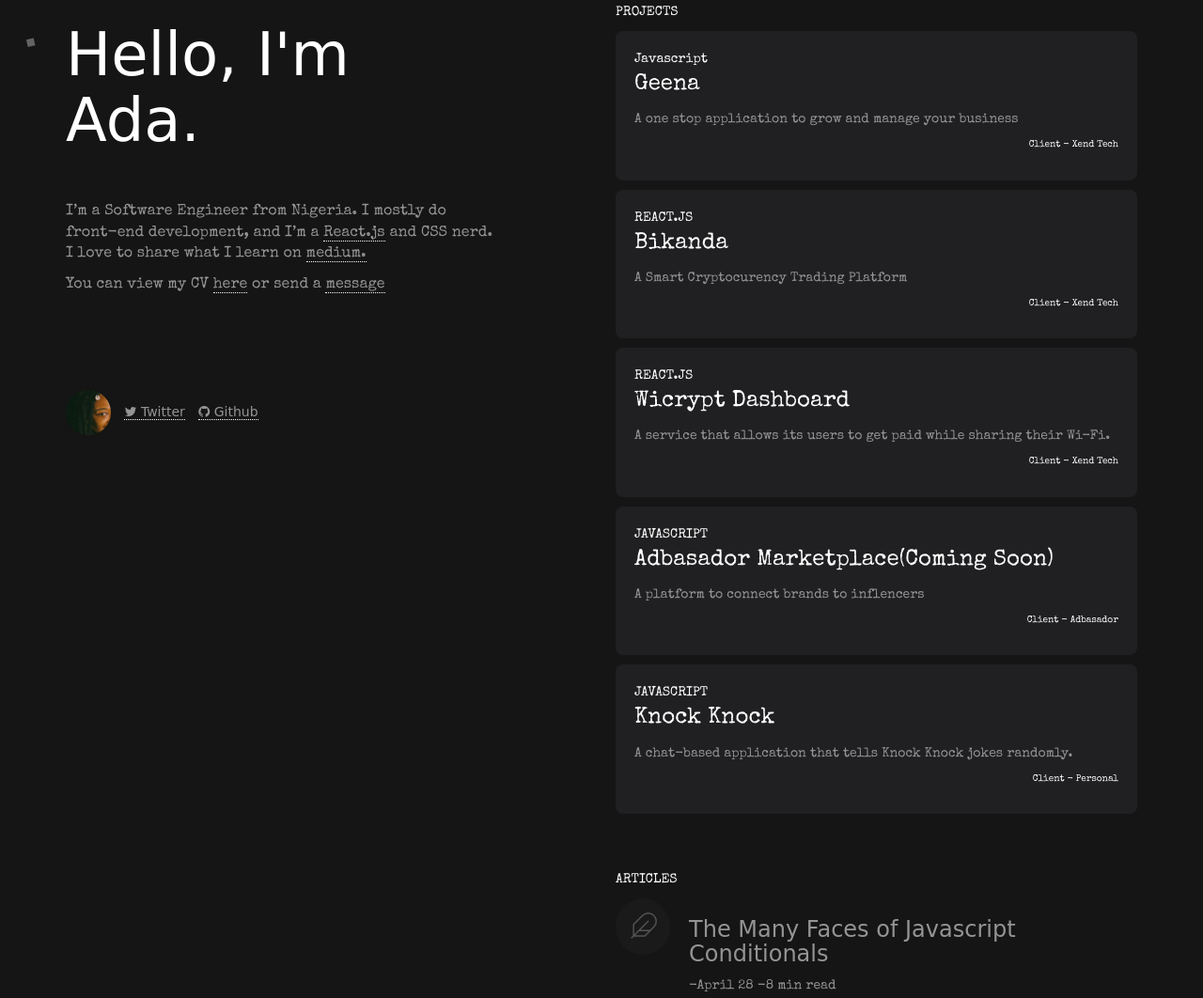
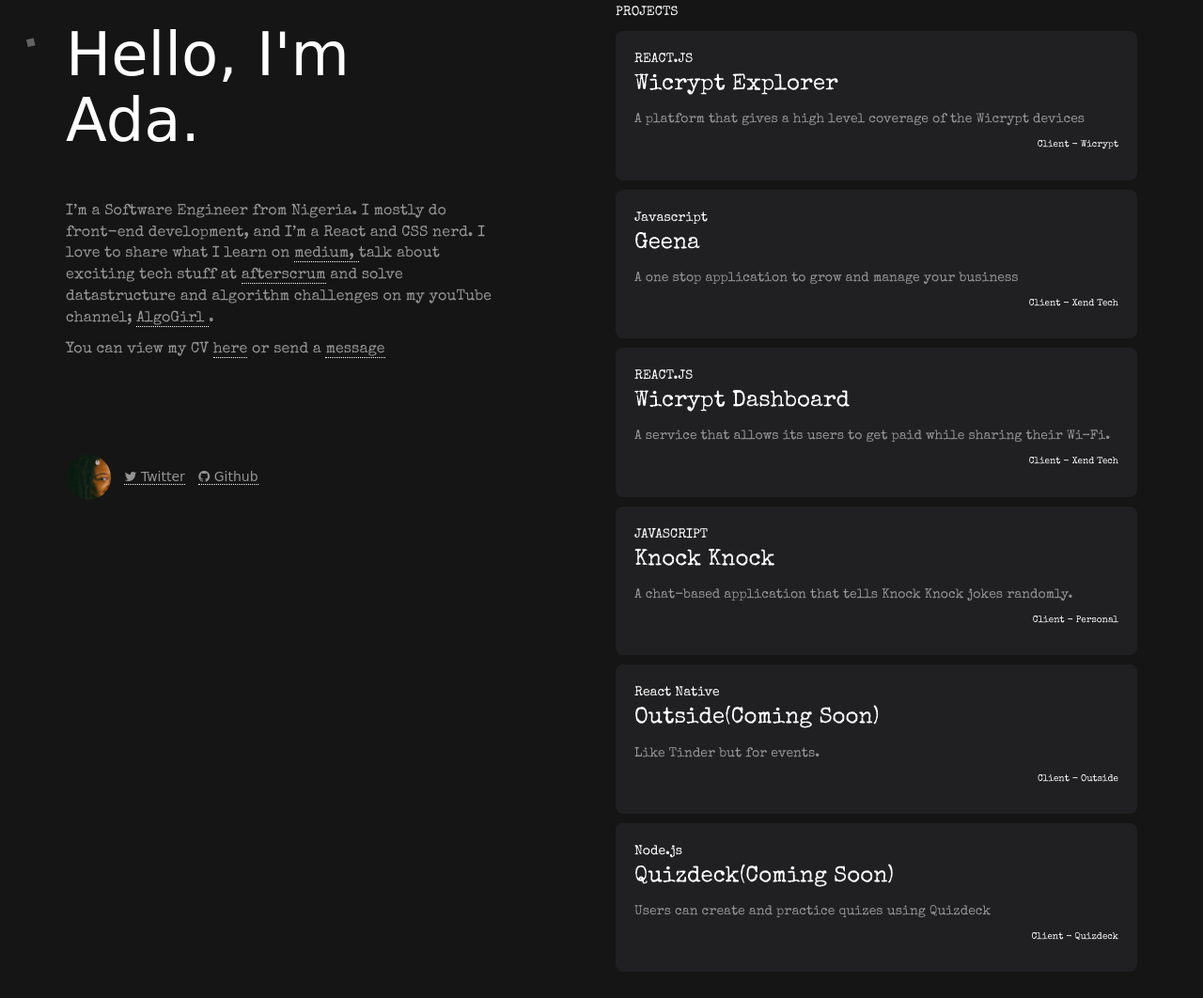
Before and after one commit to ada-h/ada, a plain HTML site: page index.html in a window 1280 px wide. Shown: the part 147-1209 px from the top of the page at 94% size. Drawn offline with nearby package versions, Linux system fonts and the light colour scheme; grey boxes are pictures that could not be loaded; a script that the page names is missing; a web font is replaced by a local one.

Commit message:
update cv

```diff
--- a/index.html
+++ b/index.html
@@ -57,8 +57,11 @@
             <div class="mb-100">
               <p class="text-dim t-sm">
                 I’m a Software Engineer from Nigeria. I mostly do front-end
-                development, and I’m a <a href="https://reactjs.org/" target="_blank"> React.js</a> and CSS nerd. I
-                love to share what I learn on <a href="https://medium.com/@adaobiosakwe" target="_blank">medium. </a>
+                development, and I’m a React and CSS nerd. I
+                love to share what I learn on <a href="https://medium.com/@adaobiosakwe" target="_blank">medium, </a>
+                talk about exciting tech stuff at <a href="https://anchor.fm/afterscrum" target="_blank">afterscrum</a>
+                and solve datastructure and algorithm challenges on my youTube channel;
+                <a href="https://www.youtube.com/channel/UCg4Og5eLJ40Jg4PsNLZfCmw" target="_blank">AlgoGirl </a>.
               </p>
               <p class="text-dim t-sm"> You can view my CV <a target="_blank" href="https://docs.google.com/document/d/1vy95_tF__u8-zfcsbRJdVwJBV_JL_Gvgwm4-zYGFXMY/edit?usp=sharing">here</a> or send a
                 <a href="mailto:adanaza89@gmail.com">message</a></p>
@@ -89,6 +92,18 @@
                 <p> PROJECTS</p>
               </div>
               <div class="col-lg-12">
+                <a href="https://scan.wicrypt.com/" target="_blank">
+                <div class="card">
+                  <div class="card-body">
+                    <p class="mb-0 text-light"> REACT.JS</p>
+                    <p class="t-lg text-light"> Wicrypt Explorer</p>
+                    <p class="text-dim"> A platform that gives a high level coverage of the Wicrypt devices </p>
+                    <p class="t-xs text-right text-light"> Client - Wicrypt</p>
+                  </div>
+                </div>
+              </a>
+              </div>
+              <div class="col-lg-12">
                 <a href="https://geena.xend.africa/" target="_blank">
                 <div class="card">
                   <div class="card-body">
@@ -100,18 +115,7 @@
                 </div>
               </a>
               </div>
-              <div class="col-lg-12">
-                <a href="https://bounty.bikanda.com/" target="_blank">
-                <div class="card">
-                  <div class="card-body">
-                    <p class="mb-0 text-light"> REACT.JS</p>
-                    <p class="t-lg text-light"> Bikanda</p>
-                    <p class="text-dim"> A Smart Cryptocurency Trading Platform</p>
-                    <p class="t-xs text-right text-light"> Client - Xend Tech</p>
-                  </div>
-                </div>
-              </a>
-              </div>
+
               <div class="col-lg-12">
                 <a href="https://dashboard.wicrypt.com/" target="_blank">
                 <div class="card">
@@ -125,16 +129,6 @@
               </a>
               </div>
               <div class="col-lg-12">
-                <div class="card">
-                  <div class="card-body">
-                    <p class="mb-0"> JAVASCRIPT</p>
-                    <p class="t-lg"> Adbasador Marketplace(Coming Soon)</p>
-                    <p class="text-dim"> A platform to connect brands to inflencers </p>
-                    <p class="t-xs text-right"> Client - Adbasador</p>
-                  </div>
-                </div>
-              </div>
-              <div class="col-lg-12">
                 <a href="https://ada-h.github.io/KnockKnock/" target="__blank">
                 <div class="card">
                   <div class="card-body">
@@ -145,6 +139,26 @@
                   </div>
                 </div>
                 </a>
+              </div>
+              <div class="col-lg-12">
+                <div class="card">
+                  <div class="card-body">
+                    <p class="mb-0"> React Native</p>
+                    <p class="t-lg"> Outside(Coming Soon)</p>
+                    <p class="text-dim"> Like Tinder but for events. </p>
+                    <p class="t-xs text-right"> Client - Outside</p>
+                  </div>
+                </div>
+              </div>
+              <div class="col-lg-12">
+                <div class="card">
+                  <div class="card-body">
+                    <p class="mb-0"> Node.js</p>
+                    <p class="t-lg"> Quizdeck(Coming Soon)</p>
+                    <p class="text-dim"> Users can create and practice quizes using Quizdeck </p>
+                    <p class="t-xs text-right"> Client - Quizdeck</p>
+                  </div>
+                </div>
               </div>
             </div>
             <div class="row mb-50" id="articles">
@@ -198,6 +212,21 @@
                 <p> TALKS</p>
               </div>
               <div class="col-lg-12">
+                <a href="https://docs.google.com/presentation/d/1V99Gcs-v4q-ERFHnBL8V-5DCyT-EsX2ydVKej6siZz0/edit?usp=sharing"
+                target="_blank">
+                <div class="d-flex">
+                  <div height="60px">
+                    <i class="fa fa-podcast icons fa-2x"></i>
+                  </div>
+
+                  <div>
+                    <h3> Is Frontend Architecture a thing?</h3>
+                    <p class="text-dim"> View slides</p>
+                  </div>
+                </div>
+                </a>
+              </div>
+              <div class="col-lg-12">
                 <a href="https://docs.google.com/presentation/d/1PFwIojnSFMf0z4ZpI1BIBzq8k_n5SWI7Il5WJghfUpg/edit?usp=sharing"
                 target="_blank">
                 <div class="d-flex">
```
